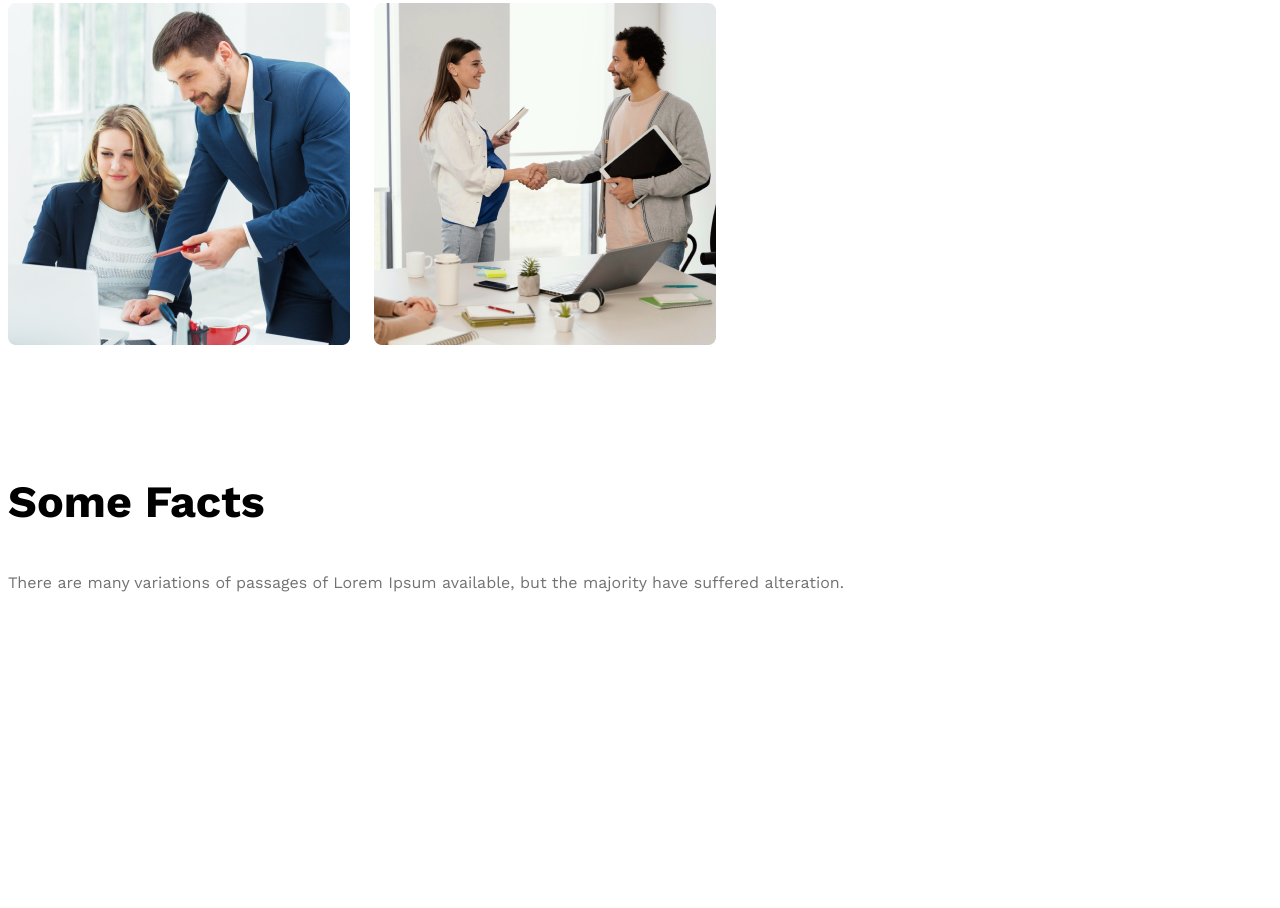
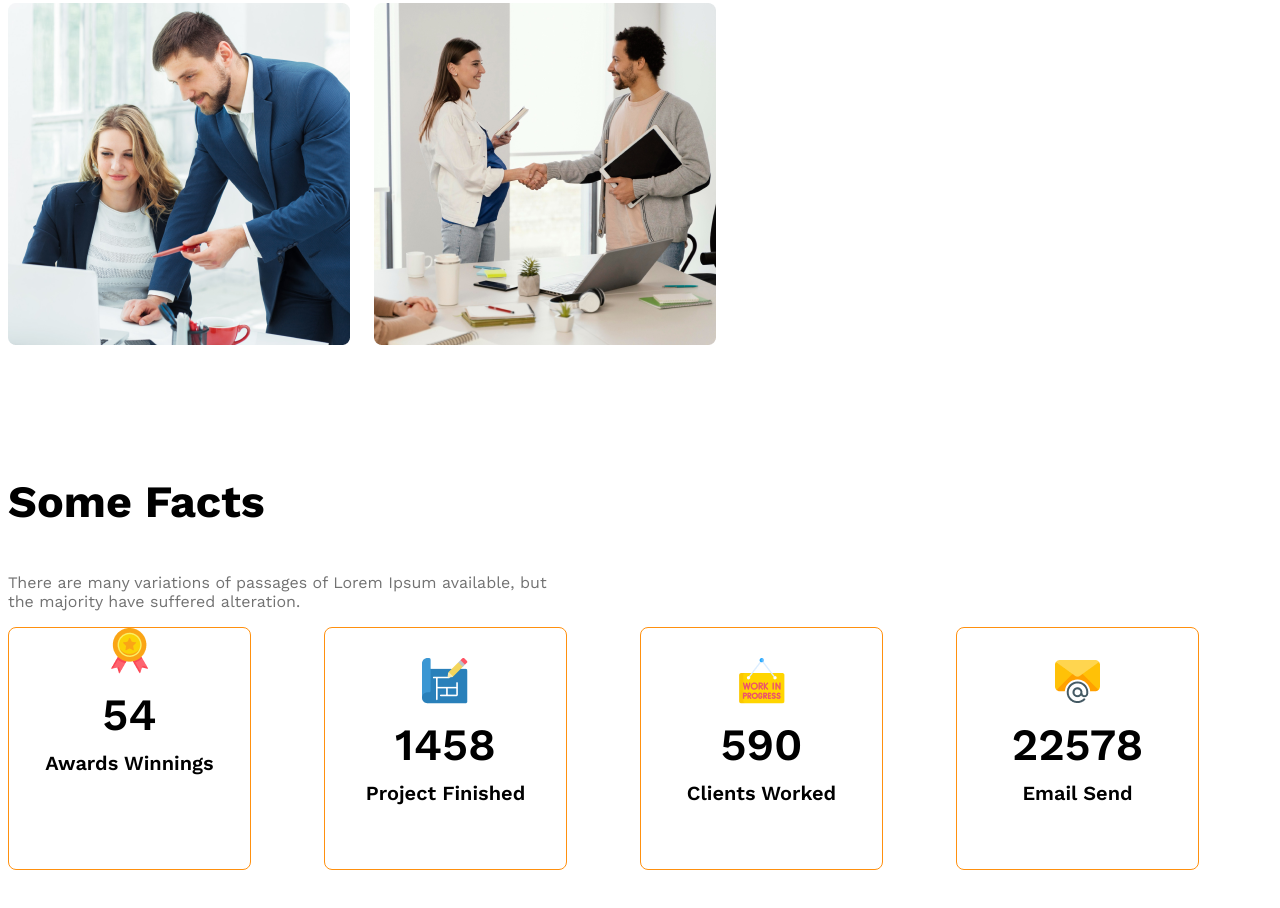
Before and after one commit to saifulbhuia/g3-architects-website, a plain HTML site: page index.html in a window 1280 px wide. Shown: the part 1677-2585 px from the top of the page. Before the commit the page ends 2558 px from the top, so only its background shows below. Drawn offline with nearby package versions, Linux system fonts and the light colour scheme.

Commit message:
added card-facts

```diff
--- a/index.html
+++ b/index.html
@@ -53,27 +53,36 @@
 
         <section>
             <h3 class="section-title">Some Facts</h3>
-            <p class="text-gray-light">There are many variations of passages of Lorem Ipsum available, but the majority have suffered alteration.</p>
+            <p class="text-gray-light fact-descriptions">There are many variations of passages of Lorem Ipsum available, but the majority have suffered alteration.</p>
             <div class="facts-container">
-                <div class="fact">
-                    <img src="" alt="" class="fact-icon">
-                    <h4 class="fact-number"></h4>
-                    <h5 class="fact-name"></h5>
+                <div class="card-fact">
+                    <div>
+                        <img src="images/icons/ribon.png" alt="" class="fact-icon">
+                    <h4 class="fact-number">54</h4>
+                    <h5 class="fact-name">Awards Winnings</h5>
+                    </div>
+
                 </div>
-                <div class="facts">
-                    <img src="" alt="" class="fact-icon">
-                    <h4 class="fact-number"></h4>
-                    <h5 class="fact-name"></h5>
+                <div class="card-fact display-flex">
+                    <div>
+                        <img src="images/icons/projects.png" alt="" class="fact-icon">
+                    <h4 class="fact-number">1458</h4>
+                    <h5 class="fact-name">Project Finished</h5>
+                    </div>
                 </div>
-                <div class="fact">
-                    <img src="" alt="" class="fact-icon">
-                    <h4 class="fact-number"></h4>
-                    <h5 class="fact-name"></h5>
+                <div class="card-fact display-flex">
+                    <div>
+                        <img src="images/icons/customers.png" alt="" class="fact-icon">
+                    <h4 class="fact-number">590</h4>
+                    <h5 class="fact-name">Clients Worked</h5>
+                    </div>
                 </div>
-                <div class="fact">
-                    <img src="" alt="" class="fact-icon">
-                    <h4 class="fact-number"></h4>
-                    <h5 class="fact-name"></h5>
+                <div class="card-fact display-flex">
+                    <div>
+                        <img src="images/icons/email.png" alt="" class="fact-icon">
+                    <h4 class="fact-number">22578</h4>
+                    <h5 class="fact-name">Email Send</h5>
+                    </div>
                 </div>
             </div>
 
--- a/styles/architects.css
+++ b/styles/architects.css
@@ -111,6 +111,36 @@ main{
 #quick-list{
     font-weight: 500;
 }
+/* facts-related-styles */
+.fact-descriptions{
+    max-width: 540px;
+}
+.facts-container{
+    display: grid;
+    grid-template-columns: repeat(4, 1fr);
+}
+
+
+.card-fact{
+    border: 1px solid #FF900E;
+    max-width: 241px;
+    height: 241px;
+    border-radius: 8px;
+    text-align: center;
+    justify-content: center;
+    align-items: center;
+}
+.fact-number{
+    font-weight: 600;
+    font-size:2.8rem ;
+    margin-top: 10px;
+    margin-bottom: 5px;
+}
+.fact-name{
+    font-weight: 600;
+    font-size: 1.25rem;
+    margin-top: 10px;
+}
 
 
 
```
